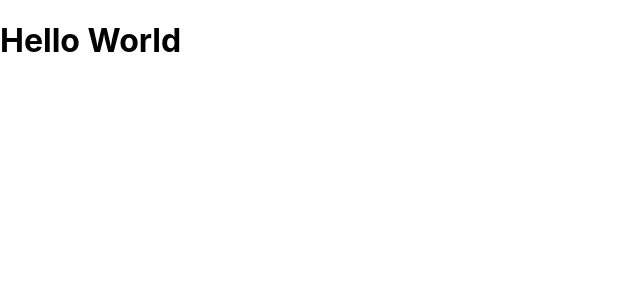
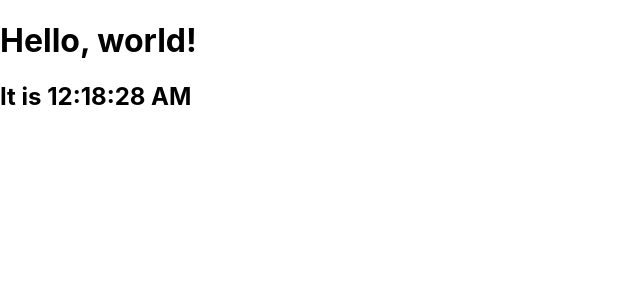
Before and after one commit to hash070/HelloReact, a React (Create React App) app: page / in a window 1280 px wide. Shown: the top 300 px of the page, without its empty margins (0-640 px from the left). Built offline with nearby package versions, Linux system fonts and the light colour scheme.

Commit message:
HelloTick

```diff
--- a/src/index.js
+++ b/src/index.js
@@ -6,11 +6,26 @@
 import reportWebVitals from './reportWebVitals';
 
 const root = ReactDOM.createRoot(document.getElementById('root'));
-root.render(
-  <React.StrictMode>
-    <HelloWorld />
-  </React.StrictMode>
-);
+// root.render(
+//   <React.StrictMode>
+//     <HelloWorld />
+//   </React.StrictMode>
+// );
+
+
+// Tick
+function tick() {
+  const element = (
+    <div>
+      <h1>Hello, world!</h1>
+      <h2>It is {new Date().toLocaleTimeString()}</h2>
+    </div>
+  );
+  root.render(element);
+}
+
+setInterval(tick, 1000);
+
 
 // If you want to start measuring performance in your app, pass a function
 // to log results (for example: reportWebVitals(console.log))
```
